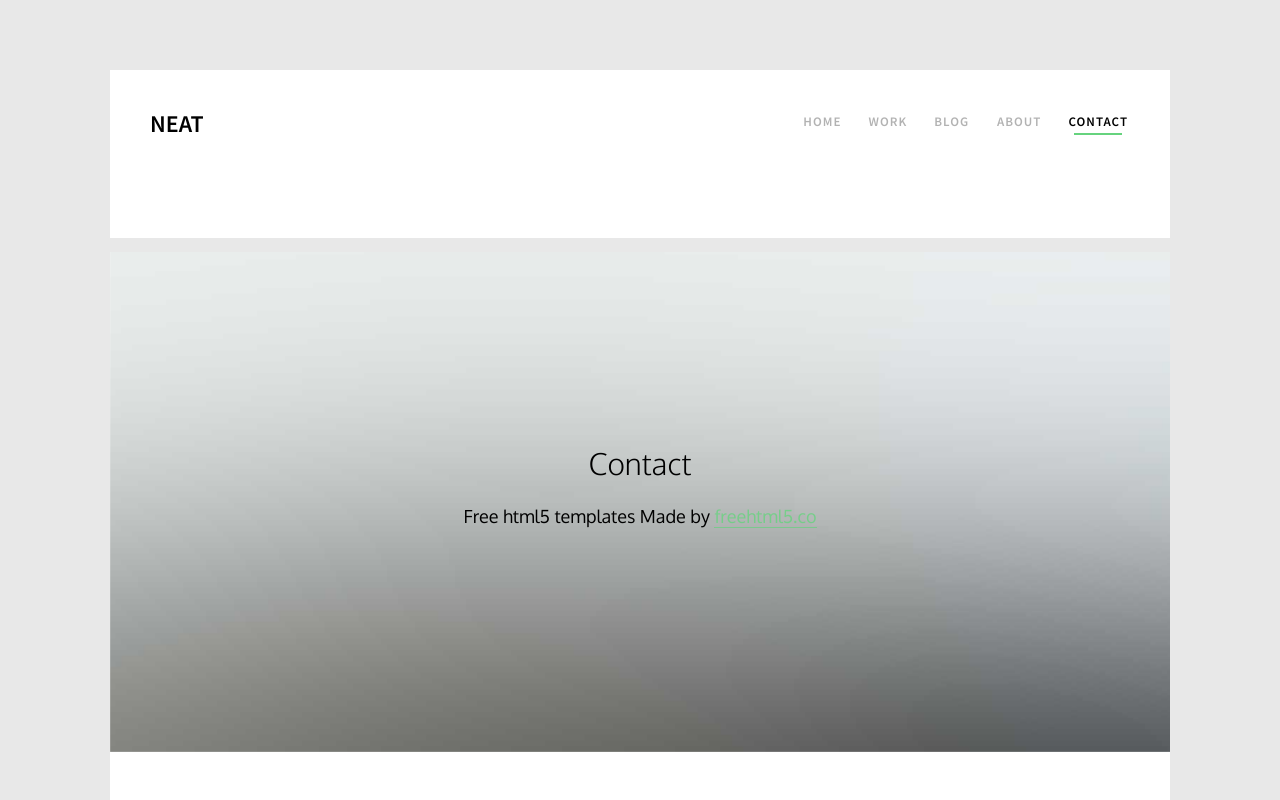
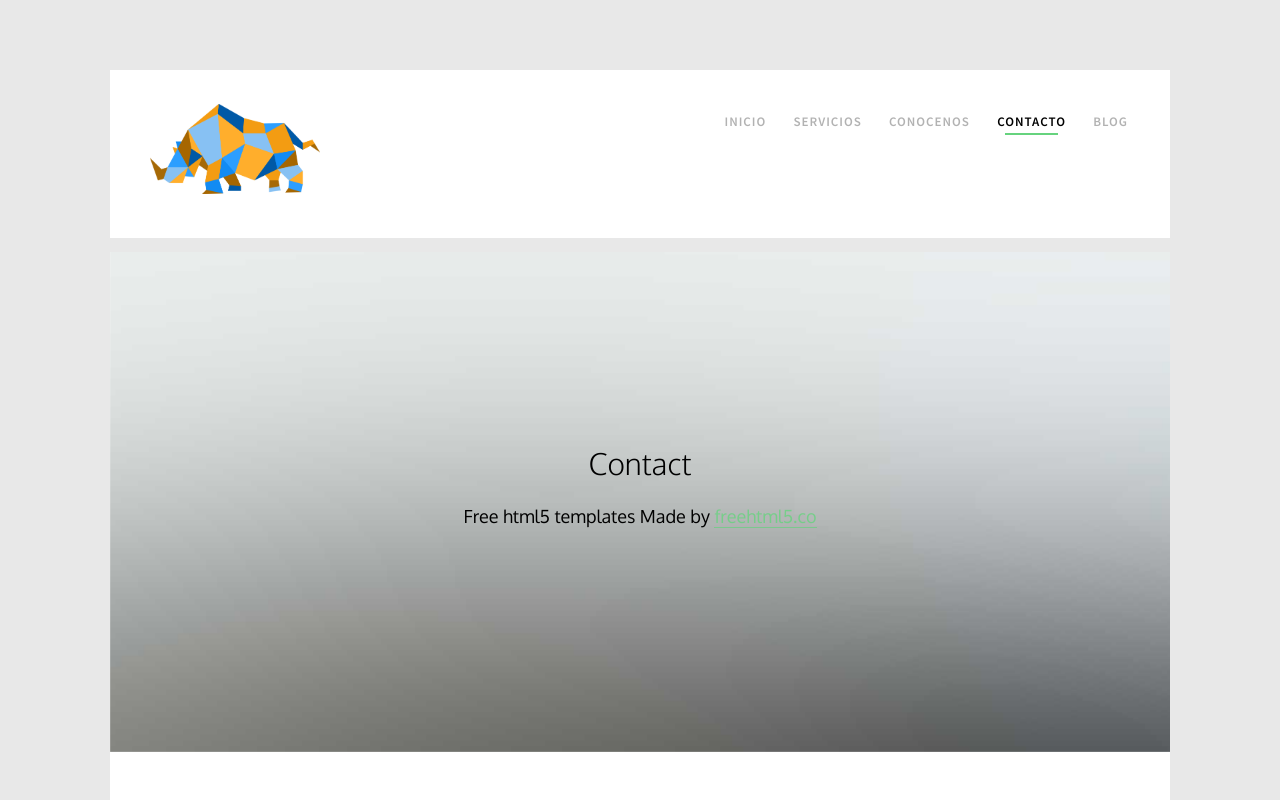
Before and after one commit to fernarvaez6/MARBOWebPage, a plain HTML site: page Contacto.html in a window 1280 px wide. Shown: the top 800 px of the page. Drawn offline with nearby package versions, Linux system fonts and the light colour scheme; files whose address does not match are found by name.

Commit message:
Contacto

```diff
--- a/contact.html
+++ b/Contacto.html
@@ -3,25 +3,13 @@
 	<head>
 	<meta charset="utf-8">
 	<meta http-equiv="X-UA-Compatible" content="IE=edge">
-	<title>Neat &mdash; Free Website Template, Free HTML5 Template by freehtml5.co</title>
+	<title>MARBO Mx</title>
 	<meta name="viewport" content="width=device-width, initial-scale=1">
 	<meta name="description" content="Free HTML5 Website Template by freehtml5.co" />
-	<meta name="keywords" content="free website templates, free html5, free template, free bootstrap, free website template, html5, css3, mobile first, responsive" />
-	<meta name="author" content="freehtml5.co" />
+	<meta name="keywords" content="MARBO" />
+	<meta name="author" content="MARBO_Mx" />
 
-	<!--
-	//////////////////////////////////////////////////////
 
-	FREE HTML5 TEMPLATE
-	DESIGNED & DEVELOPED by FreeHTML5.co
-
-	Website: 		http://freehtml5.co/
-	Email: 			info@freehtml5.co
-	Twitter: 		http://twitter.com/fh5co
-	Facebook: 		https://www.facebook.com/fh5co
-
-	//////////////////////////////////////////////////////
-	 -->
 
   	<!-- Facebook and Twitter integration -->
 	<meta property="og:title" content=""/>
@@ -36,6 +24,7 @@
 
 	<link href="https://fonts.googleapis.com/css?family=Oxygen:300,400" rel="stylesheet">
 	<link href="https://fonts.googleapis.com/css?family=Source+Sans+Pro:400,600,700" rel="stylesheet">
+    <link rel="stylesheet" href="https://maxcdn.bootstrapcdn.com/bootstrap/3.3.7/css/bootstrap.min.css">
 
 	<!-- Animate.css -->
 	<link rel="stylesheet" href="css/animate.css">
@@ -71,23 +60,15 @@
 			<div class="top-menu">
 				<div class="row">
 					<div class="col-xs-2">
-						<div id="fh5co-logo"><a href="index.html">Neat</a></div>
+						<div id="fh5co-logo"><a href="index.html"><img id="image_logo" src="images/Logo.png" height="90px" width="170px"></a></div>
 					</div>
 					<div class="col-xs-10 text-right menu-1">
 						<ul>
-							<li><a href="index.html">Home</a></li>
-							<li><a href="work.html">Work</a></li>
-							<li class="has-dropdown">
-								<a href="blog.html">Blog</a>
-								<ul class="dropdown">
-									<li><a href="#">Web Design</a></li>
-									<li><a href="#">eCommerce</a></li>
-									<li><a href="#">Branding</a></li>
-									<li><a href="#">API</a></li>
-								</ul>
-							</li>
-							<li><a href="about.html">About</a></li>
-							<li class="active"><a href="contact.html">Contact</a></li>
+							<li><a href="index.html">Inicio</a></li>
+                            <li><a href="Servicios.html">Servicios</a></li>
+                            <li><a href="Conocenos.html">Conocenos</a></li>
+							<li class="active"><a href="Contacto.html">Contacto</a></li>
+                            <li><a href="blog.html">Blog</a></li>
 						</ul>
 					</div>
 				</div>
```
Also changed, not shown: index.html (+3 -3 lines), Conocenos.html (renamed from about.html), Servicios.html (renamed from work-single.html).
